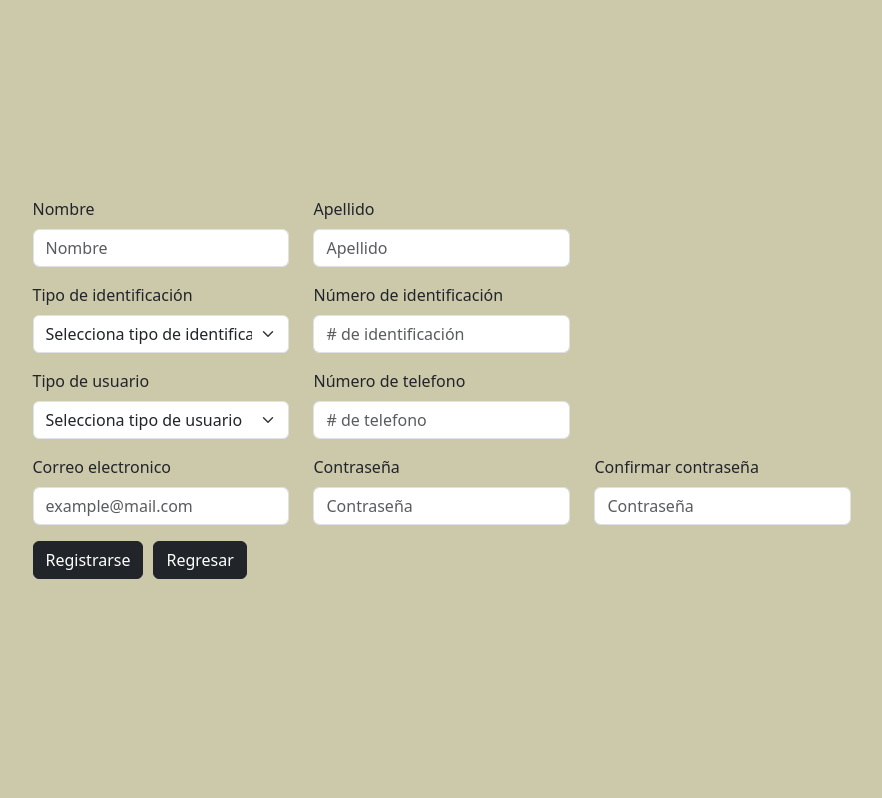
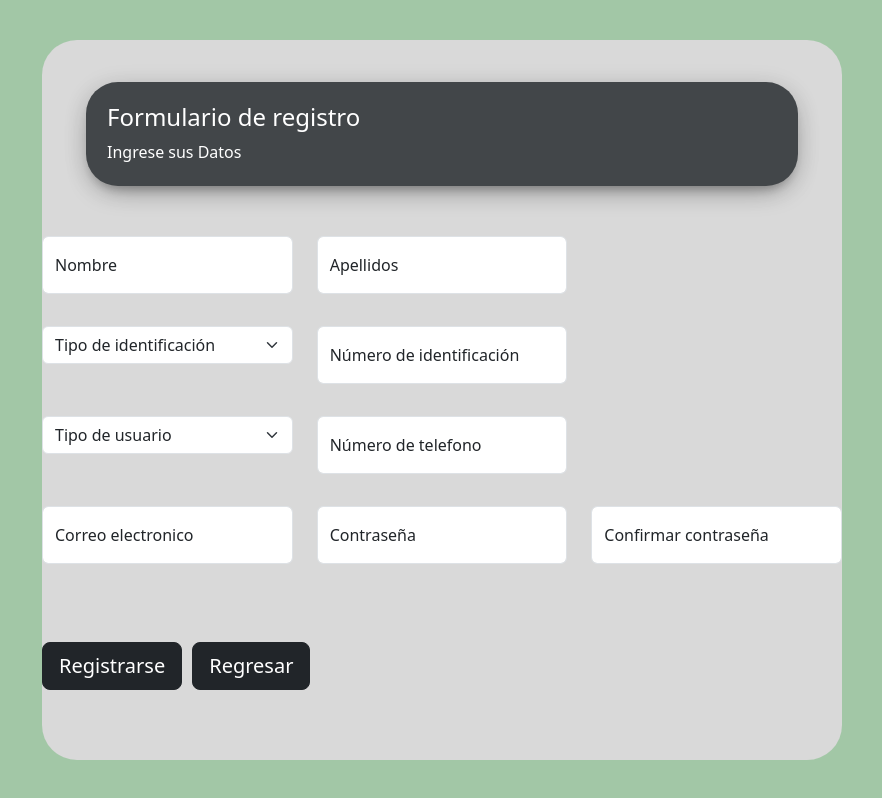
Before and after one commit to Neecs/cowmprar, a React (Vite) app: page /form-example in a window 1280 px wide. Shown: the whole page, without its empty margins (198-1080 px from the left). Built offline with nearby package versions, Linux system fonts and the light colour scheme.

Commit message:
Visual improved

```diff
--- a/package.json
+++ b/package.json
@@ -18,6 +18,8 @@
     "react-router-dom": "^6.16.0"
   },
   "devDependencies": {
+    "@playwright/test": "^1.39.0",
+    "@types/node": "^20.8.4",
     "@types/react": "^18.2.15",
     "@types/react-dom": "^18.2.7",
     "@vitejs/plugin-react": "^4.0.3",
--- a/src/components/FormUserRegister.jsx
+++ b/src/components/FormUserRegister.jsx
@@ -70,31 +70,49 @@ export const FormUserRegister = () => {
   };
 
   return (
+
     <div className="form-space">
+      <div className="header-title">
+        <h4 className="title">Formulario de registro</h4>
+        <p className="category">Ingrese sus Datos</p>
+      </div>
+      <div className="data">
       <Form noValidate validated={validated} onSubmit={handleSubmit}>
         <Row className="mb-3">
+
           <Form.Group as={Col} md="4" controlId="name">
-            <Form.Label>Nombre</Form.Label>
-            <Form.Control required type="text" placeholder="Nombre" />
+            <Form.Floating className="mb-3">
+              <Form.Control
+                type="text"
+                placeholder=" "
+                required
+              />
+              <Form.Label >Nombre</Form.Label>
               <Form.Control.Feedback type="invalid">
-              Introduce tu nombre.
+                      Ingrese un Nombre.
                     </Form.Control.Feedback>
+            </Form.Floating>
           </Form.Group>
 
           <Form.Group as={Col} md="4" controlId="lastName">
-            <Form.Label>Apellido</Form.Label>
-            <Form.Control required type="text" placeholder="Apellido" />
+            <Form.Floating className="mb-3">
+              <Form.Control
+                type="text"
+                placeholder=" "
+                required
+              />
+              <Form.Label >Apellidos</Form.Label>
               <Form.Control.Feedback type="invalid">
-              Introduce tu apellido
+                      Introduce tu apellido.
                     </Form.Control.Feedback>
+            </Form.Floating>
           </Form.Group>
         </Row>
 
         <Row className="mb-3">
           <Form.Group as={Col} md="4" controlId="idType">
-            <Form.Label>Tipo de identificación</Form.Label>
             <Form.Select aria-label="Default select example" required>
-              <option value="">Selecciona tipo de identificación</option>
+              <option value="">Tipo de identificación</option>
               <option value="C.C.">C.C.</option>
               <option value="C.E.">C.E.</option>
               <option value="T.I.">T.I</option>
@@ -105,24 +123,25 @@ export const FormUserRegister = () => {
           </Form.Group>
 
           <Form.Group as={Col} md="4" controlId="idNumber">
-            <Form.Label>Número de identificación</Form.Label>
+            <Form.Floating className="mb-3">
               <Form.Control
+                type="text"
+                placeholder=" "
+                pattern="[0-9]*"
                 required
-              type="text"
-              placeholder="# de identificación"
-              pattern="[0-9]*"
               />
+              <Form.Label >Número de identificación</Form.Label>
               <Form.Control.Feedback type="invalid">
               Introduce un número de identificación correcto.
                     </Form.Control.Feedback>
+            </Form.Floating>
           </Form.Group>
         </Row>
 
         <Row className="mb-3">
           <Form.Group as={Col} md="4" controlId="userType">
-            <Form.Label>Tipo de usuario</Form.Label>
             <Form.Select aria-label="Default select example" required>
-              <option value="">Selecciona tipo de usuario</option>
+              <option value="">Tipo de usuario</option>
               <option value={1}>Cliente (solo desea comprar)</option>
               <option value={2}>
                 Ganadero (Desea admistrar y vender su ganado)
@@ -134,72 +153,78 @@ export const FormUserRegister = () => {
           </Form.Group>
 
           <Form.Group as={Col} md="4" controlId="phoneNumber">
-            <Form.Label>Número de telefono</Form.Label>
+            <Form.Floating className="mb-3">
               <Form.Control
+                type="text"
+                placeholder=" "
+                pattern="[0-9]*"
                 required
-              type="tel"
-              placeholder="# de telefono"
-              pattern="[0-9]*"
               />
+              <Form.Label >Número de telefono</Form.Label>
               <Form.Control.Feedback type="invalid">
-              Digita un número de telefono válido
+                      Ingrese un numero de telefono valido
                     </Form.Control.Feedback>
+            </Form.Floating>
           </Form.Group>
         </Row>
 
         <Row className="mb-3">
         <Form.Group as={Col} md="4" controlId="email">
-            <Form.Label>Correo electronico</Form.Label>
+            <Form.Floating className="mb-3">
               <Form.Control
-              required
                 type="email"
                 placeholder="example@mail.com"
+                required
               />
+              <Form.Label >Correo electronico</Form.Label>
               <Form.Control.Feedback type="invalid">
-              Introduce un correo válido
+                      Ingrese un correo válido
                     </Form.Control.Feedback>
+            </Form.Floating>
           </Form.Group>
 
           <Form.Group as={Col} md="4" controlId="password">
-            <Form.Label>Contraseña</Form.Label>
-            <InputGroup hasValidation>
+            <Form.Floating className="mb-3">
               <Form.Control
                 type="password"
-                placeholder="Contraseña"
-                aria-describedby="inputGroupPrepend"
+                placeholder=" "
                 required
               />
+              <Form.Label >Contraseña</Form.Label>
               <Form.Control.Feedback type="invalid">
-                Introduce una contraseña.
+                      Ingrese una contraseña.
                     </Form.Control.Feedback>
-            </InputGroup>
+            </Form.Floating>
           </Form.Group>
 
           <Form.Group as={Col} md="4" controlId="passwordConfirmation">
-            <Form.Label>Confirmar contraseña</Form.Label>
-            <InputGroup hasValidation>
+            <Form.Floating className="mb-3">
               <Form.Control
                 type="password"
-                placeholder="Contraseña"
-                aria-describedby="inputGroupPrepend"
+                placeholder=" "
                 required
               />
+              <Form.Label >Confirmar contraseña</Form.Label>
               <Form.Control.Feedback type="invalid">
-                Las contraseñas no coinciden
+              Las contraseñas no coinciden.
                     </Form.Control.Feedback>
-            </InputGroup>
+            </Form.Floating>
           </Form.Group>
         </Row>
+
+        <div className="buttons">
         <Form.Group className="mb-3"></Form.Group>
-        <Button type="submit" className="btn btn-dark">
+        <Button type="submit" className="btn btn-dark btn-lg">
           Registrarse
         </Button>
         <span style={{ marginRight: "10px" }}></span>
         <Link to="/">
-          <Button type="button" className="btn btn-dark">
+          <Button type="button" className="btn btn-dark btn-lg">
             Regresar
           </Button>
         </Link>
+        </div>
+
         <br />
         <br />
         {errorSignUp && (
@@ -214,5 +239,7 @@ export const FormUserRegister = () => {
         )}
       </Form>
       </div>
+
+    </div>
   );
 };
--- a/src/styles/formNewUser.css
+++ b/src/styles/formNewUser.css
@@ -1,11 +1,37 @@
 .form-space {
+   display: flex;
+   flex-direction: column;
+   justify-content: center;
+   align-items: center;
+   height: 90vh;
+   width: 100vh;
+   background-color: #D9D9D9;
    display: flex;
    justify-content: center;
    align-items: center;
-   height: 100vh;
-   background-color: #CCC8AA;
-   display: flex;
-   justify-content: center;
-   align-items: center;
-   height: 100vh;
+   border-radius: 35px;
+   padding-top: 20px;
+
   }
+
+  .header-title {
+   box-shadow: 0 10px 30px -12px rgba(0, 0, 0, 0.42), 0 4px 25px 0px rgba(0, 0, 0, 0.12), 0 8px 10px -5px rgba(0, 0, 0, 0.2);
+   border-radius: 32px;
+   padding: 21px;
+   background-color: #424649;
+   height: 13vh;
+   width: 89vh;
+   color: white;
+}
+
+.mb-3 {
+   margin-bottom: 1rem!important;
+}
+
+.buttons{
+   padding-top: 30px;
+}
+
+.data{
+   padding-top: 50px;
+}
--- a/src/styles/login.css
+++ b/src/styles/login.css
@@ -3,12 +3,12 @@
    justify-content: center;
    align-items: center;
    height: 100vh;
-   background-color: #CCC8AA;
+   background-color: #a2c7a6;
  }
 
  .login-space
   {
-   height: 72vh;
+   height: 80vh;
    padding-top: 5%;
    padding-left: 5%;
    padding-right: 5%;
@@ -19,7 +19,7 @@
 
 
  body {
-  background-color: #CCC8AA;
+  background-color: #a2c7a6;
   margin: 0;
   padding: 0;
   display: flex;
--- a/src/styles/signup.css
+++ b/src/styles/signup.css
@@ -1,6 +1,6 @@
 .signup-space {
    background-color: #D9D9D9;
-   height: 72vh;
+   height: 80vh;
    padding-top: 12%;
    padding-left: 5%;
    padding-right: 5%;
```
Also changed, not shown: 2 other files (tests, documents, lock files or other folders). Lines whose indentation alone changed are shown as unchanged.
